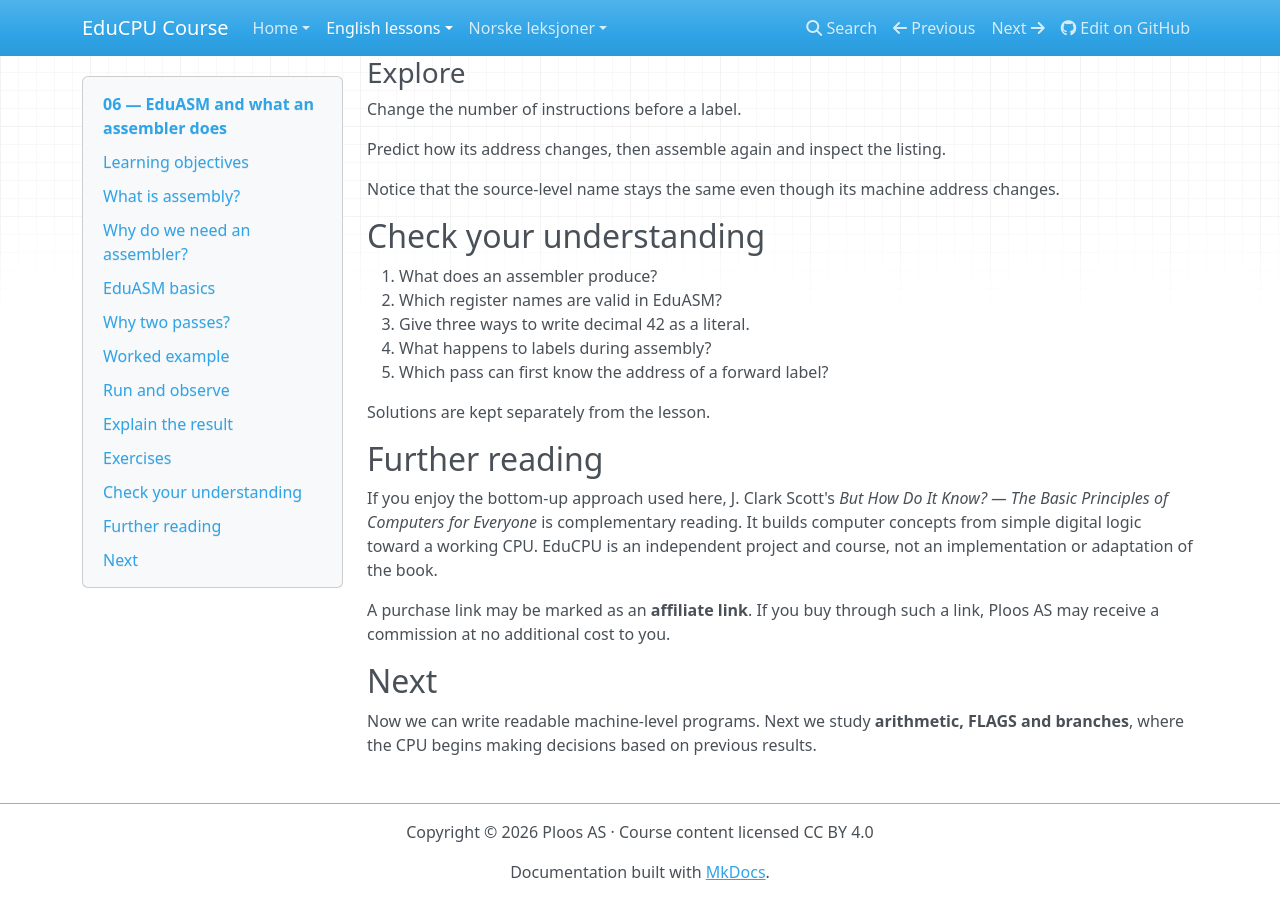
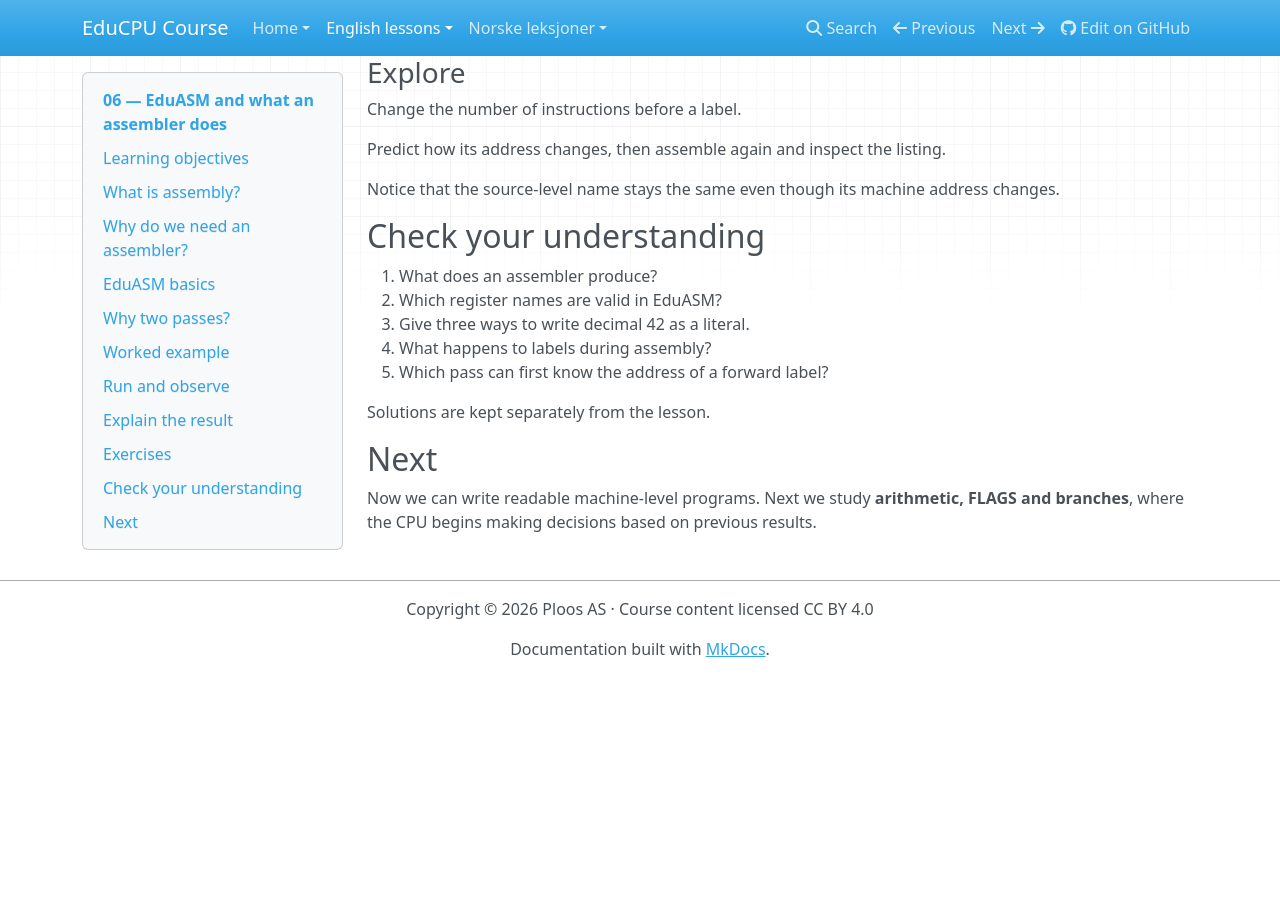
Before and after one commit to Ploos-AS/EduCPU, an MkDocs documentation site: the page built from course/en/lessons/06-eduasm.md, in a window 1280 px wide and 900 px high, scrolled down 3958 px. Built offline with MkDocs 1.6.1, drawn with Linux system fonts in a browser that asks for light colours; nearby versions of some CDN libraries; after the commit the page ends 4635 px from its top, so only the background shows below that.

Commit message:
M7: keep further reading at site level

```diff
--- a/course/en/lessons/06-eduasm.md
+++ b/course/en/lessons/06-eduasm.md
@@ -218,12 +218,6 @@ Notice that the source-level name stays the same even though its machine address
 
 Solutions are kept separately from the lesson.
 
-## Further reading
-
-If you enjoy the bottom-up approach used here, J. Clark Scott's *But How Do It Know? — The Basic Principles of Computers for Everyone* is complementary reading. It builds computer concepts from simple digital logic toward a working CPU. EduCPU is an independent project and course, not an implementation or adaptation of the book.
-
-A purchase link may be marked as an **affiliate link**. If you buy through such a link, Ploos AS may receive a commission at no additional cost to you.
-
 ## Next
 
 Now we can write readable machine-level programs. Next we study **arithmetic, FLAGS and branches**, where the CPU begins making decisions based on previous results.
```
